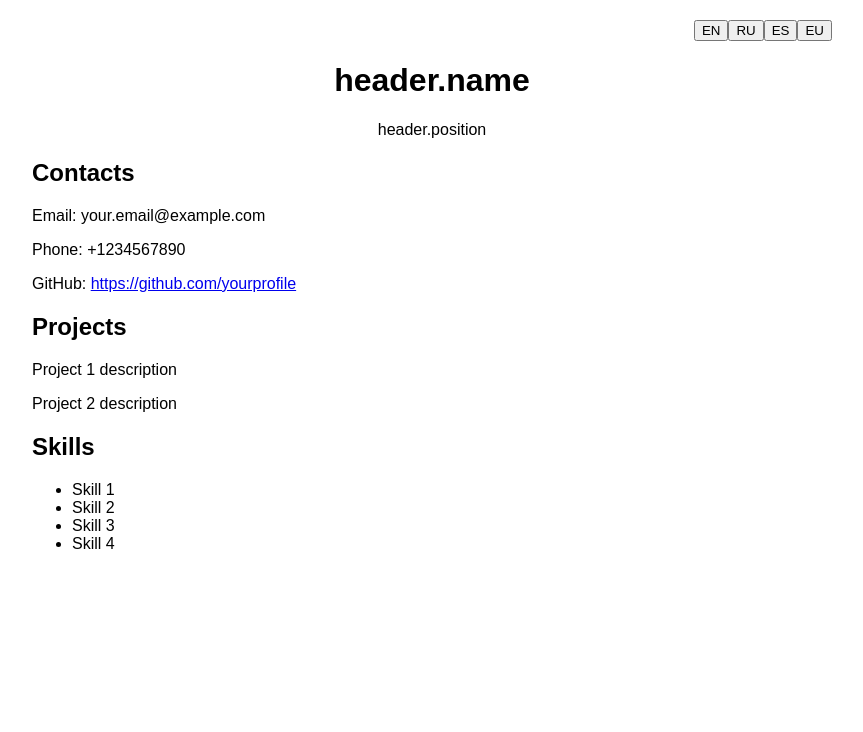
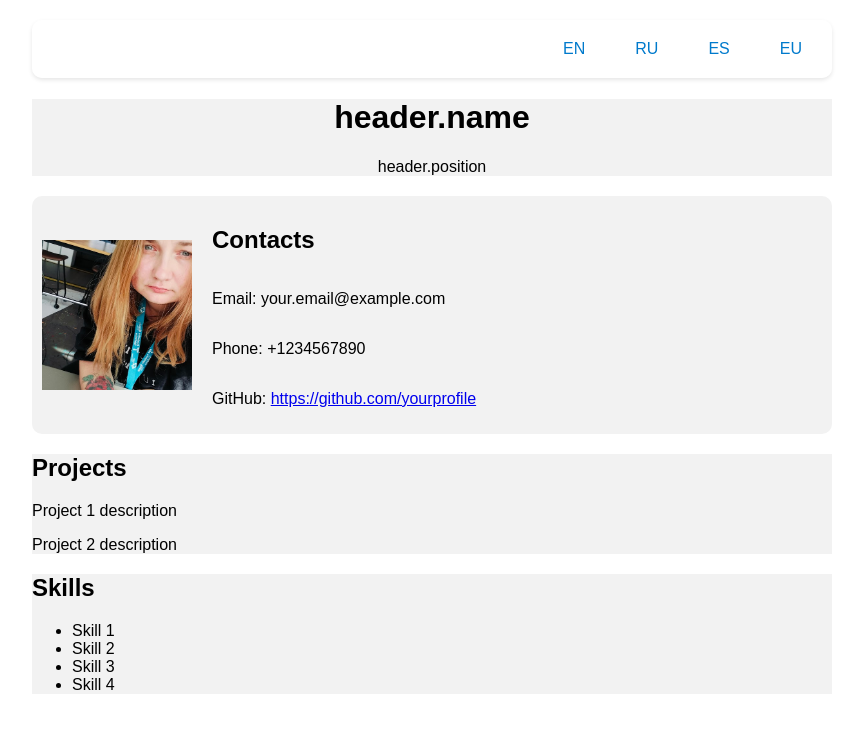
Before and after one commit to VictoriaPashkouskaya/React-multilingual-resume, a React (Create React App) app: page / in a window 1280 px wide. Both pictures are taken after a click on the button "English". Shown: the top 732 px of the page, without its empty margins (208-1071 px from the left). Built offline with nearby package versions, Linux system fonts and the light colour scheme.

Commit message:
Added flexbox properties to align the image and contact details in one line  Styled component for the contacts wrapper

```diff
--- a/package.json
+++ b/package.json
@@ -12,7 +12,6 @@
     "react-dom": "^18.3.1",
     "react-i18next": "^14.1.2",
     "react-router-dom": "^6.24.1",
-    "react-scripts": "5.0.1",
     "styled-components": "^6.1.11",
     "web-vitals": "^2.1.4"
   },
@@ -39,5 +38,8 @@
       "last 1 firefox version",
       "last 1 safari version"
     ]
+  },
+  "devDependencies": {
+    "react-scripts": "^5.0.1"
   }
 }
--- a/src/components/Contacts.js
+++ b/src/components/Contacts.js
@@ -2,18 +2,42 @@ import React from 'react';
 import { useTranslation } from 'react-i18next';
 import styled from 'styled-components';
 
+// Путь к изображению профиля
+import profileImage from '../img/IMG20240216124521.jpg';
+
 const ContactsWrapper = styled.div`
+  display: flex;
+  align-items: center; /* Центрирует фото и контакты по вертикали */
   margin-bottom: 20px;
+  background-color: #f2f2f2;
+  padding: 10px;
+  border-radius: 10px;
+`;
+
+const ProfileImage = styled.img`
+  width: 150px; /* Регулируйте размер изображения по вашему усмотрению */
+  height: 150px;
+  object-fit: cover; /* Сохранение пропорций и обрезка изображения */
+  margin-right: 20px; /* Отступ справа для разделения фото и контактов */
+`;
+
+const ContactDetails = styled.div`
+  display: flex;
+  flex-direction: column;
+  align-items: flex-start; /* Выравнивание контактов по левому краю */
 `;
 
 const Contacts = () => {
   const { t } = useTranslation();
   return (
     <ContactsWrapper>
-      <h2>{t('contacts.title')}</h2>
-      <p>{t('contacts.email')}: your.email@example.com</p>
-      <p>{t('contacts.phone')}: +1234567890</p>
-      <p>{t('contacts.github')}: <a href="https://github.com/yourprofile">https://github.com/yourprofile</a></p>
+      <ProfileImage src={profileImage} alt="Profile" />
+      <ContactDetails>
+        <h2>{t('contacts.title')}</h2>
+        <p>{t('contacts.email')}: your.email@example.com</p>
+        <p>{t('contacts.phone')}: +1234567890</p>
+        <p>{t('contacts.github')}: <a href="https://github.com/yourprofile">https://github.com/yourprofile</a></p>
+      </ContactDetails>
     </ContactsWrapper>
   );
 };
--- a/src/components/Header.js
+++ b/src/components/Header.js
@@ -6,6 +6,7 @@ import styled from 'styled-components';
 const HeaderWrapper = styled.header`
   text-align: center;
   margin-bottom: 20px;
+  background-color: #f2f2f2;
 `;
 
 const Header = () => {
--- a/src/components/LanguageSelectionPage.js
+++ b/src/components/LanguageSelectionPage.js
@@ -1,4 +1,3 @@
-// src/components/LanguageSelectionPage.js
 import React from 'react';
 import { useNavigate } from 'react-router-dom';
 import styled from 'styled-components';
@@ -13,7 +12,7 @@ const LanguageSelectionWrapper = styled.div`
 `;
 
 const Button = styled.button`
-  margin: 10px 0;
+  margin: 10px;
   padding: 10px 20px;
   border: none;
   background-color: #007acc;
@@ -21,8 +20,20 @@ const Button = styled.button`
   cursor: pointer;
   border-radius: 5px;
   font-size: 16px;
+  transition: background-color 0.3s ease, transform 0.2s ease;
+
   &:hover {
     background-color: #005ea3;
+    transform: translateY(-2px);
+  }
+
+  &:focus {
+    outline: none;
+    box-shadow: 0 0 0 2px #005ea3;
+  }
+
+  &:active {
+    transform: translateY(1px);
   }
 `;
 
--- a/src/components/LanguageSelector.js
+++ b/src/components/LanguageSelector.js
@@ -6,6 +6,34 @@ const LanguageSelectorWrapper = styled.div`
   display: flex;
   justify-content: flex-end;
   margin-bottom: 20px;
+  background-color: #f2f2f2;
+  background-color: rgba(255, 255, 255, 0.8); /* Легкий прозрачный белый фон */
+  padding: 10px;
+  border-radius: 10px;
+  box-shadow: 0 2px 4px rgba(0, 0, 0, 0.1);
+`;
+
+const LanguageButton = styled.button`
+  background-color: transparent;
+  color: #007acc;
+  border: none;
+  padding: 10px 20px;
+  font-size: 16px;
+  cursor: pointer;
+  transition: color 0.3s ease;
+
+  &:hover {
+    color: #005ea3;
+  }
+
+  &:focus {
+    outline: none;
+    color: #005ea3;
+  }
+
+  &:not(:last-child) {
+    margin-right: 10px;
+  }
 `;
 
 const LanguageSelector = () => {
@@ -17,10 +45,10 @@ const LanguageSelector = () => {
 
   return (
     <LanguageSelectorWrapper>
-      <button onClick={() => changeLanguage('en')}>EN</button>
-      <button onClick={() => changeLanguage('ru')}>RU</button>
-      <button onClick={() => changeLanguage('es')}>ES</button>
-      <button onClick={() => changeLanguage('eu')}>EU</button>
+      <LanguageButton onClick={() => changeLanguage('en')}>EN</LanguageButton>
+      <LanguageButton onClick={() => changeLanguage('ru')}>RU</LanguageButton>
+      <LanguageButton onClick={() => changeLanguage('es')}>ES</LanguageButton>
+      <LanguageButton onClick={() => changeLanguage('eu')}>EU</LanguageButton>
     </LanguageSelectorWrapper>
   );
 };
--- a/src/components/Projects.js
+++ b/src/components/Projects.js
@@ -5,6 +5,7 @@ import styled from 'styled-components';
 
 const ProjectsWrapper = styled.div`
   margin-bottom: 20px;
+  background-color: #f2f2f2;
 `;
 
 const Projects = () => {
--- a/src/components/Skills.js
+++ b/src/components/Skills.js
@@ -5,6 +5,7 @@ import styled from 'styled-components';
 
 const SkillsWrapper = styled.div`
   margin-bottom: 20px;
+  background-color: #f2f2f2;
 `;
 
 const Skills = () => {
```
Also changed, not shown: src/img/IMG20240216124521.jpg (added), 1 other file (tests, documents, lock files or other folders).
